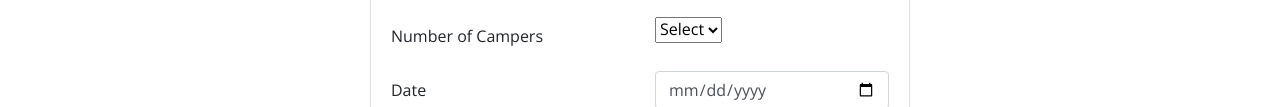
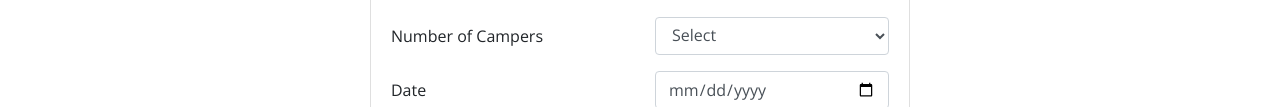
Before and after one commit to dustyray75/nucampsite, a website: page index.html in a window 1280 px wide. Shown: the part 1266-1373 px from the top of the page. Drawn offline with nearby package versions, Linux system fonts and the light colour scheme.

Commit message:
Week 2 Assignment 2nd Attempt

```diff
--- a/index.html
+++ b/index.html
@@ -116,7 +116,7 @@
                             <div class="form-group row">
                                 <label class="col-12 col-sm-6 col-form-label" for="numCampers">Number of Campers</label>
                                 <div class="col col-xs-12">
-                                <select name="numCampers" id="numCampers">
+                                <select class="form-control" name="numCampers" id="numCampers">
                                     <option>Select</option>
                                     <option value="1">1</option>
                                     <option value="2">2</option>
```
